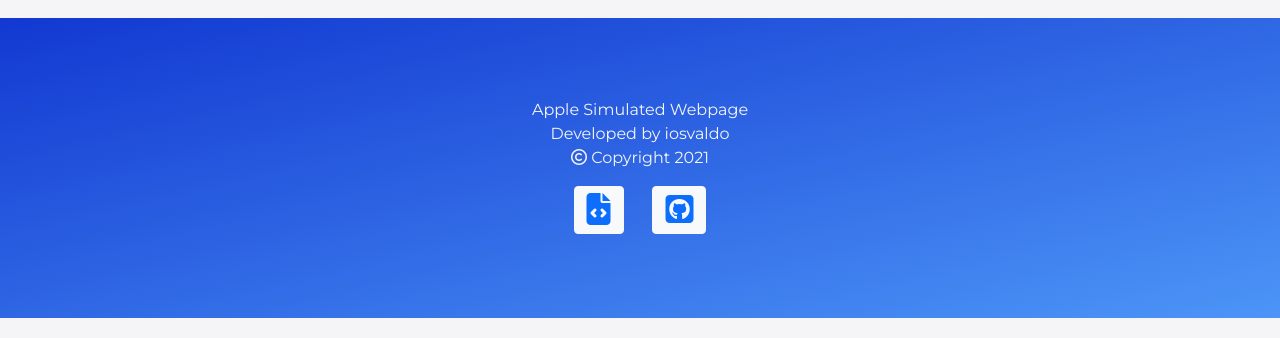
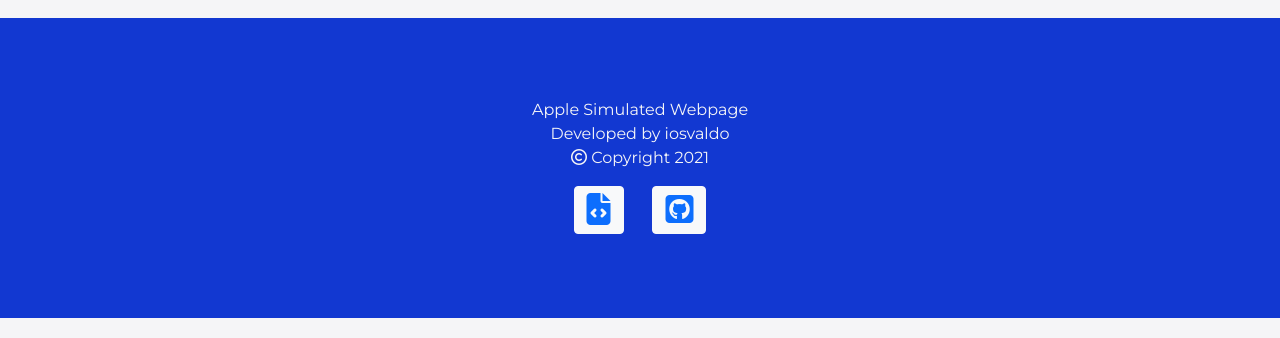
Before and after one commit to web-based/simulated-apple-webpage, a plain HTML site: page index.html in a window 1280 px wide. Shown: the part 782-1120 px from the top of the page. Drawn offline with nearby package versions, Linux system fonts and the light colour scheme.

Commit message:
Add files via upload

```diff
--- a/css/style.css
+++ b/css/style.css
@@ -98,7 +98,7 @@ a:hover {
 
 .bottom-container{
   padding: 2rem 0;
-  background-image: linear-gradient(to bottom right, #1238d1, #4c95f7);
+  background-color:#1238d1;
   height:200px;
 }
 
```
